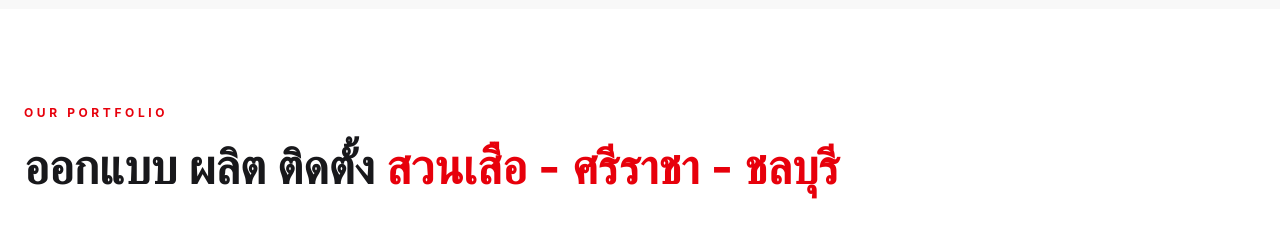
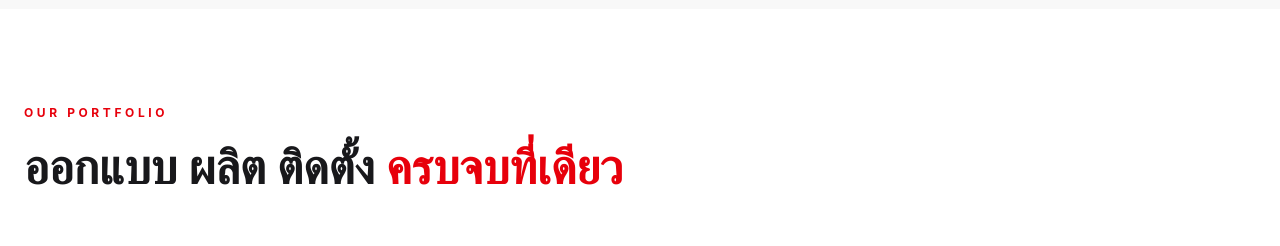
Before and after one commit to flukpa2007/A2-ART-PLUS, a React (Vite) app: page / in a window 1280 px wide. Shown: the part 2160-2406 px from the top of the page. Built offline with nearby package versions, Linux system fonts and the light colour scheme.

Commit message:
remove สวนเสือ

```diff
--- a/src/components/Portfolio.tsx
+++ b/src/components/Portfolio.tsx
@@ -40,7 +40,7 @@
           <div>
             <h2 className="text-red-600 font-bold tracking-[0.3em] uppercase text-xs mb-4 block">Our Portfolio</h2>
             <h3 className="text-4xl md:text-5xl font-bold leading-tight text-zinc-900"> ออกแบบ ผลิต ติดตั้ง <br className="md:hidden" />
-            <span className="text-red-600">สวนเสือ - ศรีราชา - ชลบุรี</span>
+            <span className="text-red-600">ครบจบที่เดียว</span>
             </h3>
           </div>
         </div>
```
